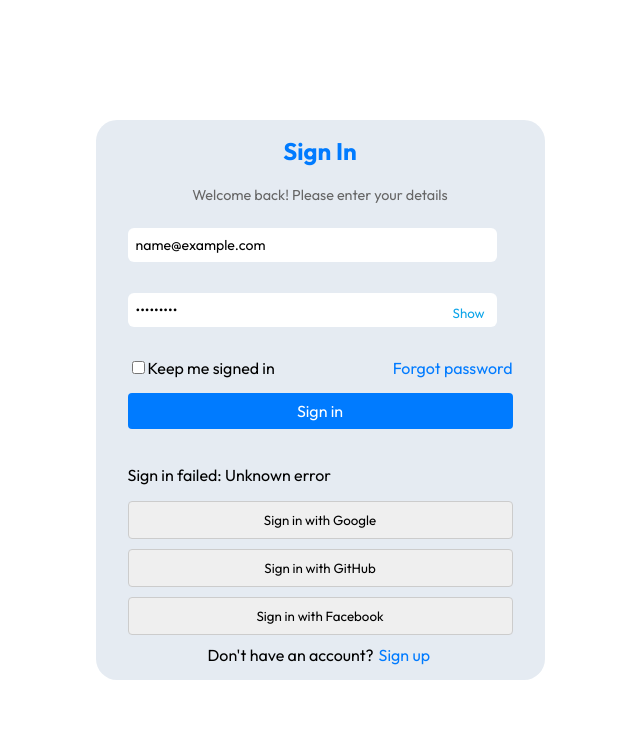
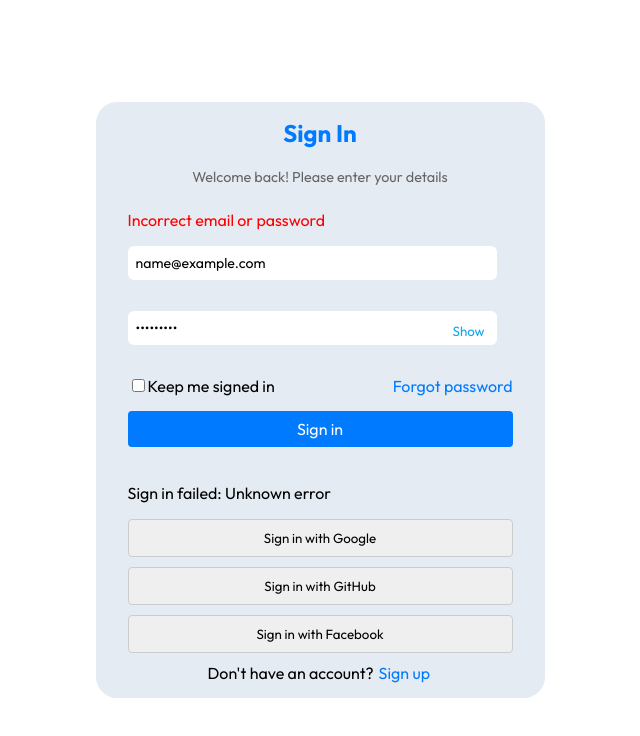
Before and after one commit to badkoala101/prime-connect, a React (Create React App) app: page /signin in a window 1280 px wide. Both pictures are taken after typing "name@example.com", "Sample123" into the empty fields and a click on the button "Sign in". Shown: the top 736 px of the page, without its empty margins (320-960 px from the left). Built offline with nearby package versions, Linux system fonts and the light colour scheme; no server answers.

Commit message:
error message updated in sigin

```diff
--- a/src/components/Sidebar.js
+++ b/src/components/Sidebar.js
@@ -24,8 +24,8 @@ function Sidebar({ isVisible, toggleSidebar }) {
   const navigate = useNavigate();
   const handleLogout=()=>{
     localStorage.removeItem('token');
-    navigate('/signin');
-  }
+    navigate('/Signin');
+  };
   return (
     <div className={`sidebar ${isVisible ? 'visible' : 'hidden'}`}>
       <div className="sidebar-header">
@@ -52,8 +52,8 @@ function Sidebar({ isVisible, toggleSidebar }) {
         ))}
       </ul>
       <div className="logOut">
-        <button className="btnLogout">
-          <img src={logout} className="logout-img" onClick={handleLogout} /> Logout
+        <button onClick={handleLogout} className="btnLogout">
+          <img src={logout} className="logout-img"  /> Logout
         </button>
       </div>
       <div className="profile">
--- a/src/components/user/signin/Signin.css
+++ b/src/components/user/signin/Signin.css
@@ -141,3 +141,6 @@ p {
 .sign-up-link a {
   margin-left: 5px; /* Adjust spacing between text and link */
 }
+.signin-error{
+  color: red;
+}
--- a/src/components/user/signin/Signin.js
+++ b/src/components/user/signin/Signin.js
@@ -52,7 +52,7 @@ const SignIn = () => {
     <div className="sign-in-page container">
       <div className="Content">
         <Title title="Sign In" description="Welcome back! Please enter your details"/>
-
+        {message && <p className='signin-error'>Incorrect email or password</p>}
         <form onSubmit={handleSignIn}>
           <div className="input-group">
             <input
```
